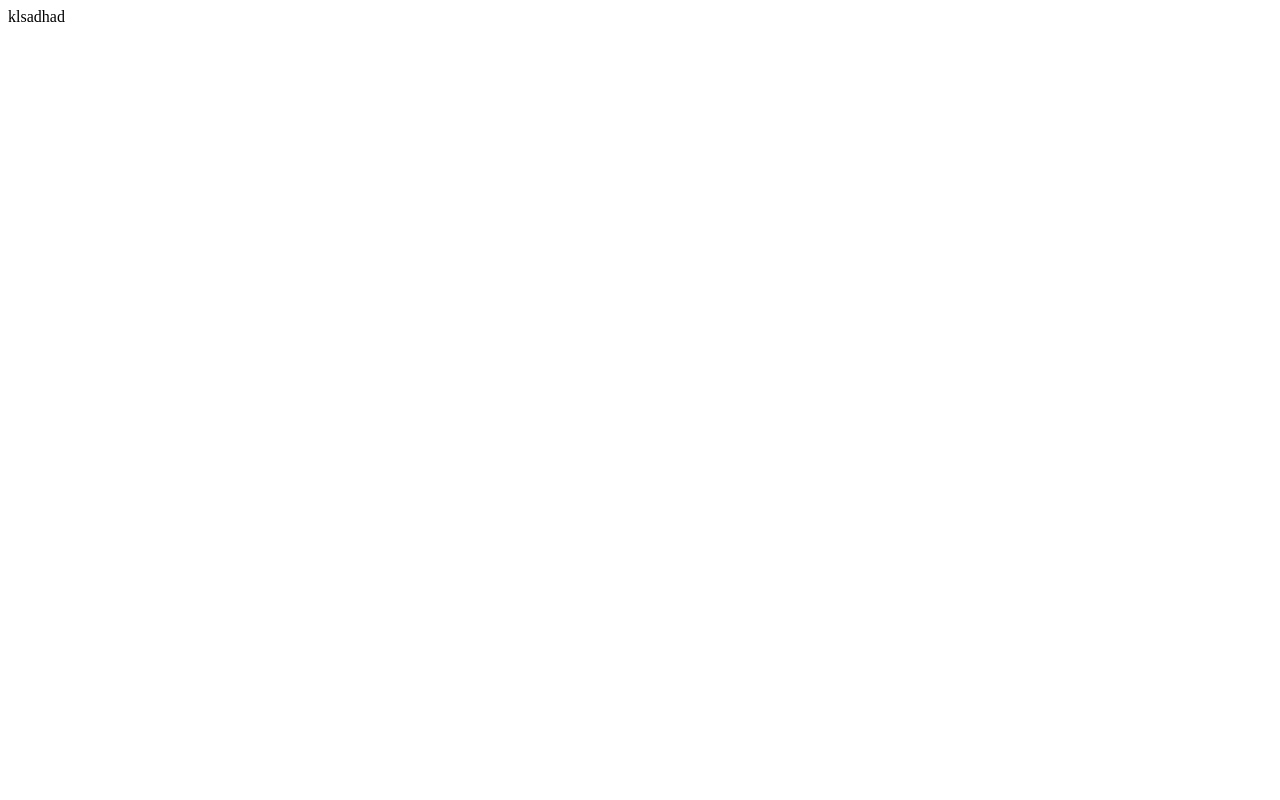
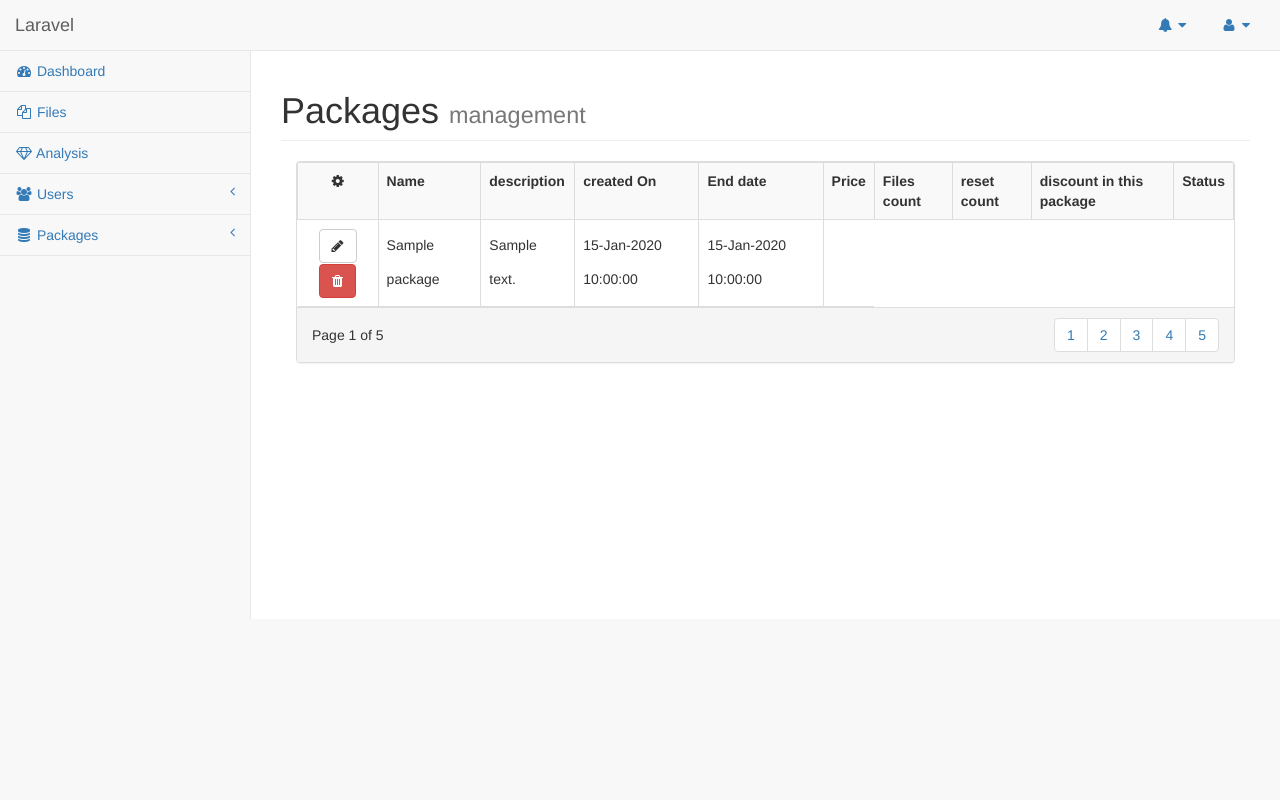
Before and after one commit to halfbug/wsapi, a Laravel app: page /packages in a window 1280 px wide. Before the commit the page is almost empty. Run offline with Laravel 8, Linux system fonts and the light colour scheme; a user stored in the database is signed in; data comes from the database, SQL or seed files in the repository; tables that the repository leaves empty hold one stand-in row (values such as "Sample post"); settings files or empty folders that the repository lacks are supplied; parts of the project's set-up code (start-up, migrations or seed data) failed here and were passed over.

Commit message:
errorfix

```diff
--- a/app/Http/Controllers/PackageController.php
+++ b/app/Http/Controllers/PackageController.php
@@ -3,14 +3,13 @@
 namespace App\Http\Controllers;
 
 use Illuminate\Http\Request;
-use App\Http\Controllers\Controller;
-use \Auth;
 use App\Package;
 
 class PackageController extends Controller
 {
     public function index() {
-	echo "klsadhad";
+		$packages=Package::all();
+        return view('packages.index', compact('packages'));
 
 	}
     public function create() {
@@ -19,7 +18,7 @@ class PackageController extends Controller
     }
 
 	    public function store(Request $request) {
-		 // Package::create($request->all());
+		 echo "in store method";// Package::create($request->all());
 		 // echo $request->name;
 		//  echo $request->description;
 		 // echo $request->createdate;
--- a/app/Package.php
+++ b/app/Package.php
@@ -8,7 +8,7 @@ class Package extends Model
 {
     	public function discount()
 	{
-		return $this->belongsTo('App\Discount');
+		//return $this->belongsTo('App\Discount');
 	}
 
 }
--- a/resources/views/frontend/sidebar.blade.php
+++ b/resources/views/frontend/sidebar.blade.php
@@ -4,5 +4,7 @@
             <a href="{{ url('meta/create') }}" class="list-group-item">Meta data</a>
             <a href="{{ url('file/list')   }}" class="list-group-item">Files</a>
             <a href="{{ url('file/format') }}" class="list-group-item">File Formate</a>
+            <a href="{{ url('packages') }}" class="list-group-item">Packages List</a>
+            <a href="{{ url('packages/add') }}" class="list-group-item">Add new Packages</a>
         </div>
     </div>
--- /dev/null
+++ b/resources/views/packages/index.blade.php
@@ -0,0 +1,101 @@
+@php
+if(\Auth::user()->hasRole('siteuser'))
+$view = "dashboard";
+else
+$view = "backend";
+@endphp
+
+
+@extends('layouts.'.$view)
+
+@section('title')
+Packages
+@endsection
+
+
+@section('css')
+<!-- css for table in /public/css -->
+<link href="{{ asset('css/grid.css') }}" rel="stylesheet">
+@endsection
+
+@section('heading')
+Packages <small>management</small>
+@endsection
+
+@section('content')
+
+<div class="">
+    <div class="col-md-12 ">
+        <div class="panel panel-default panel-table">
+        <!--    <div class="panel-heading">
+                <div class="row">
+                    <div class="col col-xs-6">
+                        <!--<h3 class="panel-title">Panel Heading</h3>-->
+                   <!-- </div>
+                    <div class="col col-xs-6 text-right">
+                        <div class="btn-group">
+                            <button type="button" class="btn btn-success btn-filter" data-target="pagado">Site Users</button>
+                            <button type="button" class="btn btn-warning btn-filter" data-target="pendiente">Admin Users</button>
+                            <button type="button" class="btn btn-danger btn-filter" data-target="cancelado">Super Admin</button>
+                            <!--<button type="button" class="btn btn-default btn-filter" data-target="all">Todos</button>-->
+                        <!--</div>
+                    </div>
+                </div>
+            </div> -->
+            <div class="panel-body">
+                <table class="table table-striped table-bordered table-list">
+                    <tr>
+                        <th class="text-center"><em class="fa fa-cog"></em></th>
+                        <th>Name</th>
+                        <th>description</th>
+                        <th>created On</th>
+                        <th>End date</th>
+                        <th>Price</th>
+                        <th>Files count</th>
+                        <th>reset count</th>
+                        <th>discount in this package</th>
+                         <th>Status</th>
+                   </tr>
+                    @foreach ($packages as $package)
+                    <tr>
+                        <td align="center">
+                            <a class="btn btn-default"><em class="fa fa-pencil"></em></a>
+                            <a class="btn btn-danger"><em class="fa fa-trash"></em></a>
+                        </td>
+                        <td>{{ $package['name'] }}</td>
+                        <td>{{ $package['description'] }}</td>
+                        <td>{{ date("d-M-Y h:i:s",strtotime($package['start_date'])) }}</td>
+                        <td>{{ date("d-M-Y h:i:s",strtotime($package['end_date'])) }}</td>
+                        <td> </td>
+
+                    </tr>
+                    @endforeach
+                </table>
+            </div>
+            <div class="panel-footer">
+                <div class="row">
+                    <div class="col col-xs-4">Page 1 of 5
+                    </div>
+                    <div class="col col-xs-8">
+                        <ul class="pagination hidden-xs pull-right">
+                            <li><a href="#">1</a></li>
+                            <li><a href="#">2</a></li>
+                            <li><a href="#">3</a></li>
+                            <li><a href="#">4</a></li>
+                            <li><a href="#">5</a></li>
+                        </ul>
+                        <ul class="pagination visible-xs pull-right">
+                            <li><a href="#">«</a></li>
+                            <li><a href="#">»</a></li>
+                        </ul>
+                    </div>
+                </div>
+            </div>
+
+
+        </div>
+    </div>
+
+</div>
+
+@endsection
--- a/routes/web.php
+++ b/routes/web.php
@@ -46,6 +46,6 @@ Route::group(['prefix' => 'profile','middleware' => 'auth'], function () {
 
 Route::get('/users', 'HomeController@users')->name('users');
 
-Route::get('/packages', 'PackageController@index')->middleware('auth')->name('packageslist');
+Route::get('/packages', 'PackageController@index')->name('packageslist');
 Route::get('/packages/add', 'PackageController@create')->middleware('auth');
 Route::post('/packages/add', 'PackageController@store')->middleware('auth');
```
Also changed, not shown: resources/views/packages/create.blade.php (+2 -6 lines).
